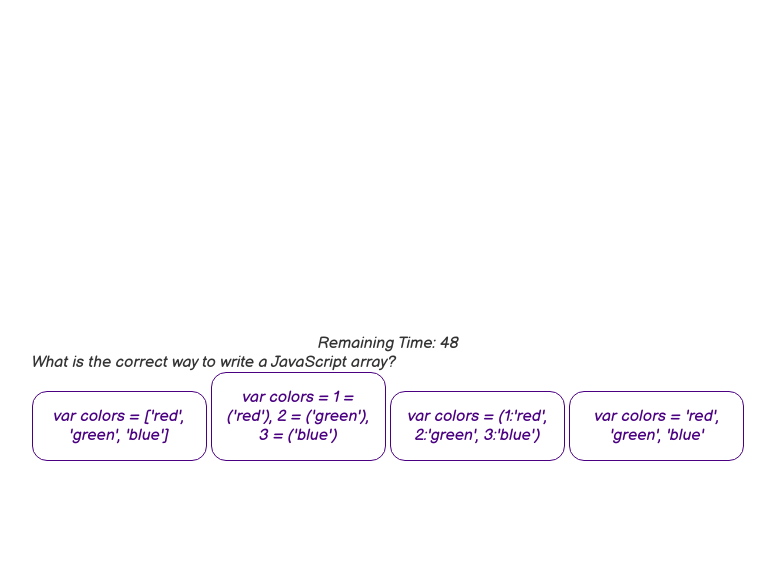
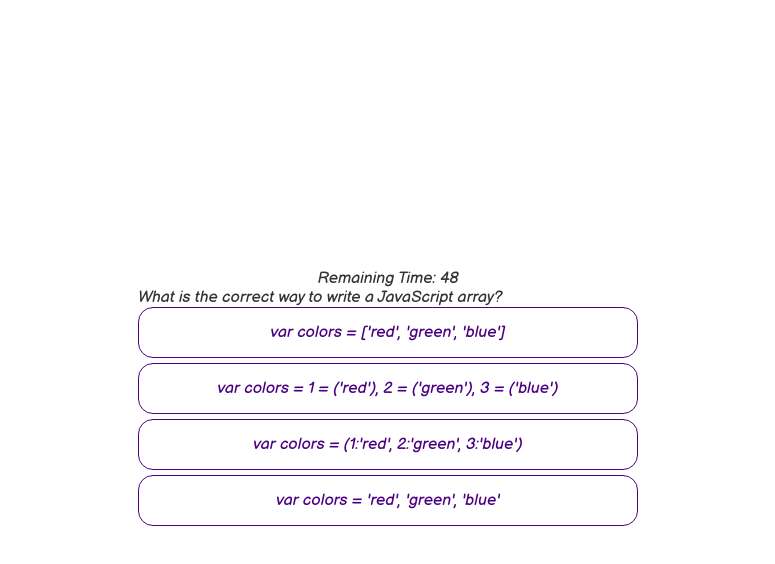
Before and after one commit to LostandConfusedStudent/Code-Quiz, a plain HTML site: page index.html in a window 1280 px wide. Both pictures are taken after a click on the button "Start". Shown: the whole page, without its empty margins (252-1027 px from the left). Drawn offline with Linux system fonts and the light colour scheme.

Commit message:
Timer subtracts 10 seconds for every incorrect answer

```diff
--- a/script.js
+++ b/script.js
@@ -195,6 +195,7 @@
     } else if (answer !== correct && questionsIndex !== totalQuestions) {
         alert("Incorrect");
         questionsIndex++;
+        remainingTime -= 10;
         generateQuestions();
     } else {
         yourScore();
--- a/style.css
+++ b/style.css
@@ -121,3 +121,8 @@
 #weAreDone {
     display: none;
 }
+
+#a, #b, #c, #d {
+    display: block;
+    width: 500px;
+}
```
